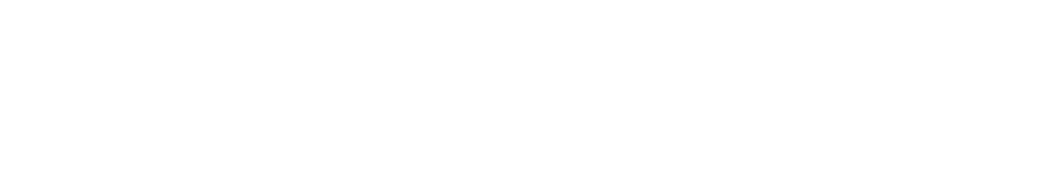
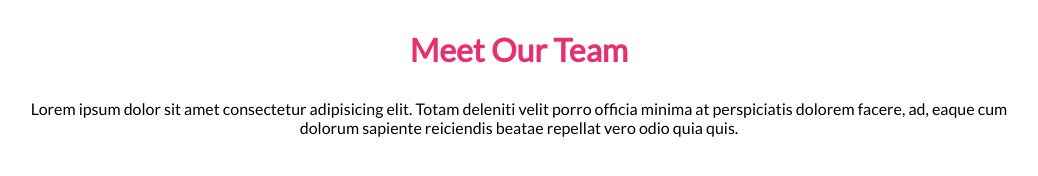
Before and after one commit to Binotz/html-css-float-cards, a plain HTML site: page index.html in a window 1280 px wide. Shown: the whole page, without its empty margins (121-1159 px from the left). Drawn offline with Linux system fonts and the light colour scheme.

Commit message:
Header done

```diff
--- a/css/style.css
+++ b/css/style.css
@@ -3,3 +3,21 @@
     padding: 0;
     box-sizing: border-box;
 }
+
+body{
+    font-family: 'Fredoka', sans-serif;
+    font-family: 'Lato', sans-serif;
+}
+
+h1{
+    color: #e53170;
+    font-weight: 700;
+    padding: 30px;
+}
+
+
+.container{
+    width: 80%;
+    margin: auto;
+    text-align: center;
+}
--- a/index.html
+++ b/index.html
@@ -4,10 +4,20 @@
     <meta charset="UTF-8">
     <meta http-equiv="X-UA-Compatible" content="IE=edge">
     <meta name="viewport" content="width=device-width, initial-scale=1.0">
+    <link rel="preconnect" href="https://fonts.googleapis.com">
+    <link rel="preconnect" href="https://fonts.gstatic.com" crossorigin>
+    <link href="https://fonts.googleapis.com/css2?family=Fredoka:wght@300;600;700&family=Lato&display=swap" rel="stylesheet">
     <link rel="stylesheet" href="css/style.css">
     <title>Team</title>
 </head>
 <body>
+    <div class="container">
+        <!-- Header -->
+        <header>
+            <h1>Meet Our Team</h1>
+            <p>Lorem ipsum dolor sit amet consectetur adipisicing elit. Totam deleniti velit porro officia minima at perspiciatis dolorem facere, ad, eaque cum dolorum sapiente reiciendis beatae repellat vero odio quia quis.</p>
+        </header>
 
+    </div>
 </body>
 </html>
```
